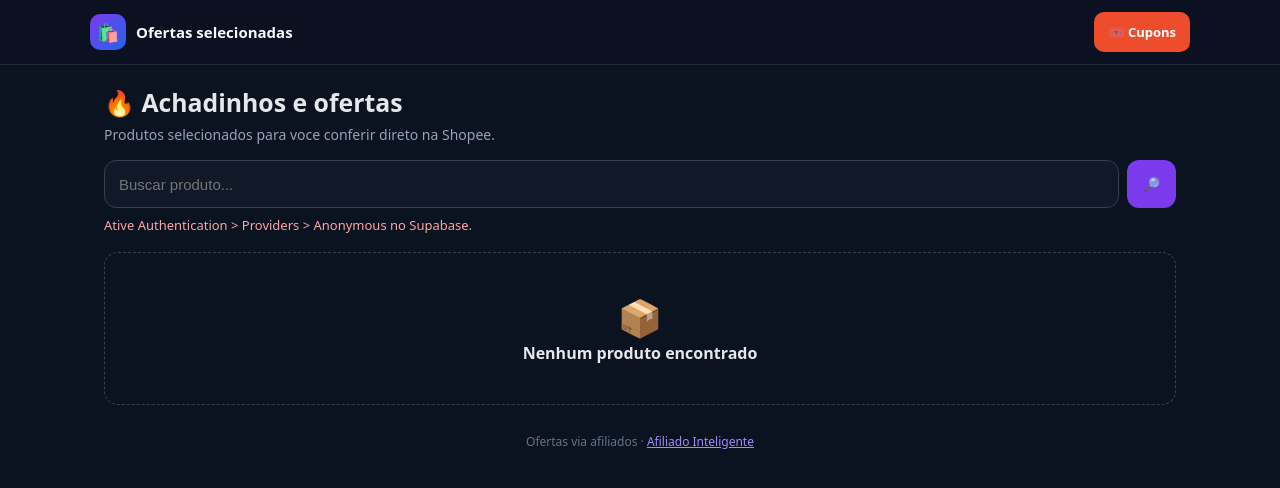
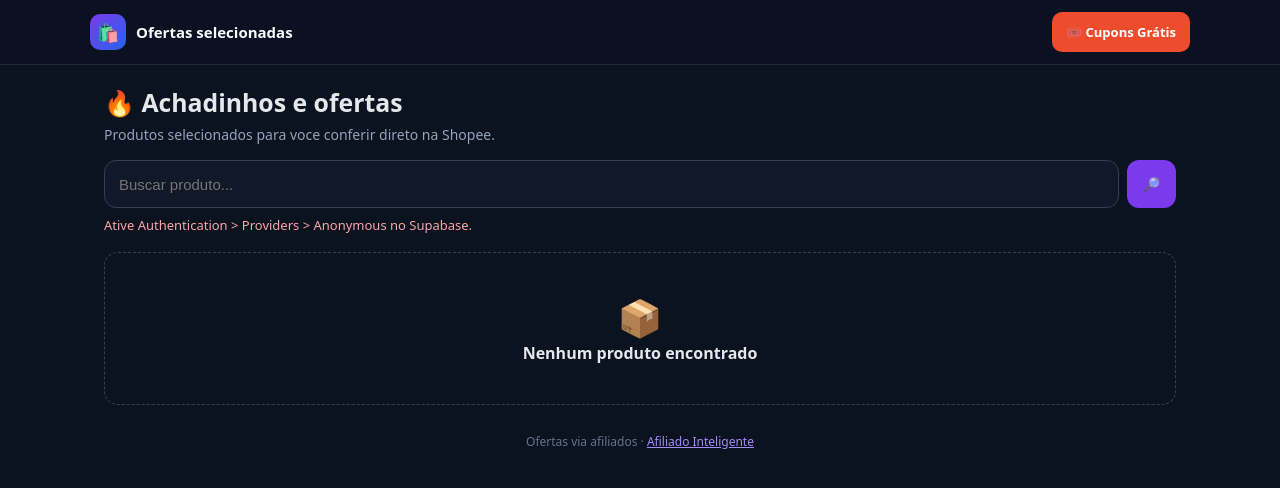
Before and after one commit to LeoCercilier/AfiliadoInteligente, a plain HTML site: page ofertas.html in a window 1280 px wide. Drawn offline with nearby package versions, Linux system fonts and the light colour scheme; no server answers.

Commit message:
Update ofertas.html

```diff
--- a/ofertas.html
+++ b/ofertas.html
@@ -61,7 +61,7 @@
     white-space:nowrap;
   "
 >
-  🎟️ Cupons
+  🎟️ Cupons Grátis
 </a>
 </div></header>
 <main class="wrap">
```
